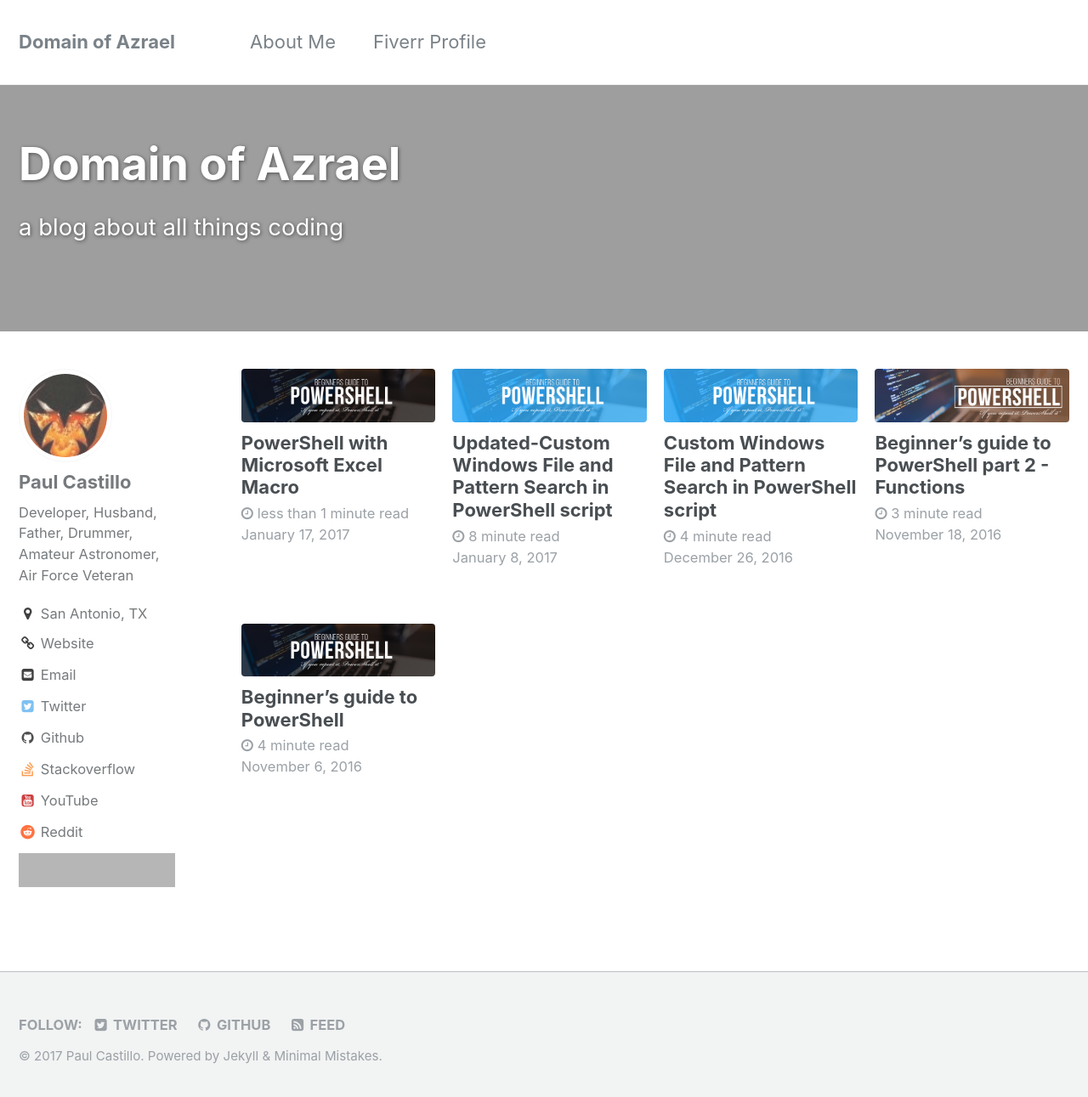
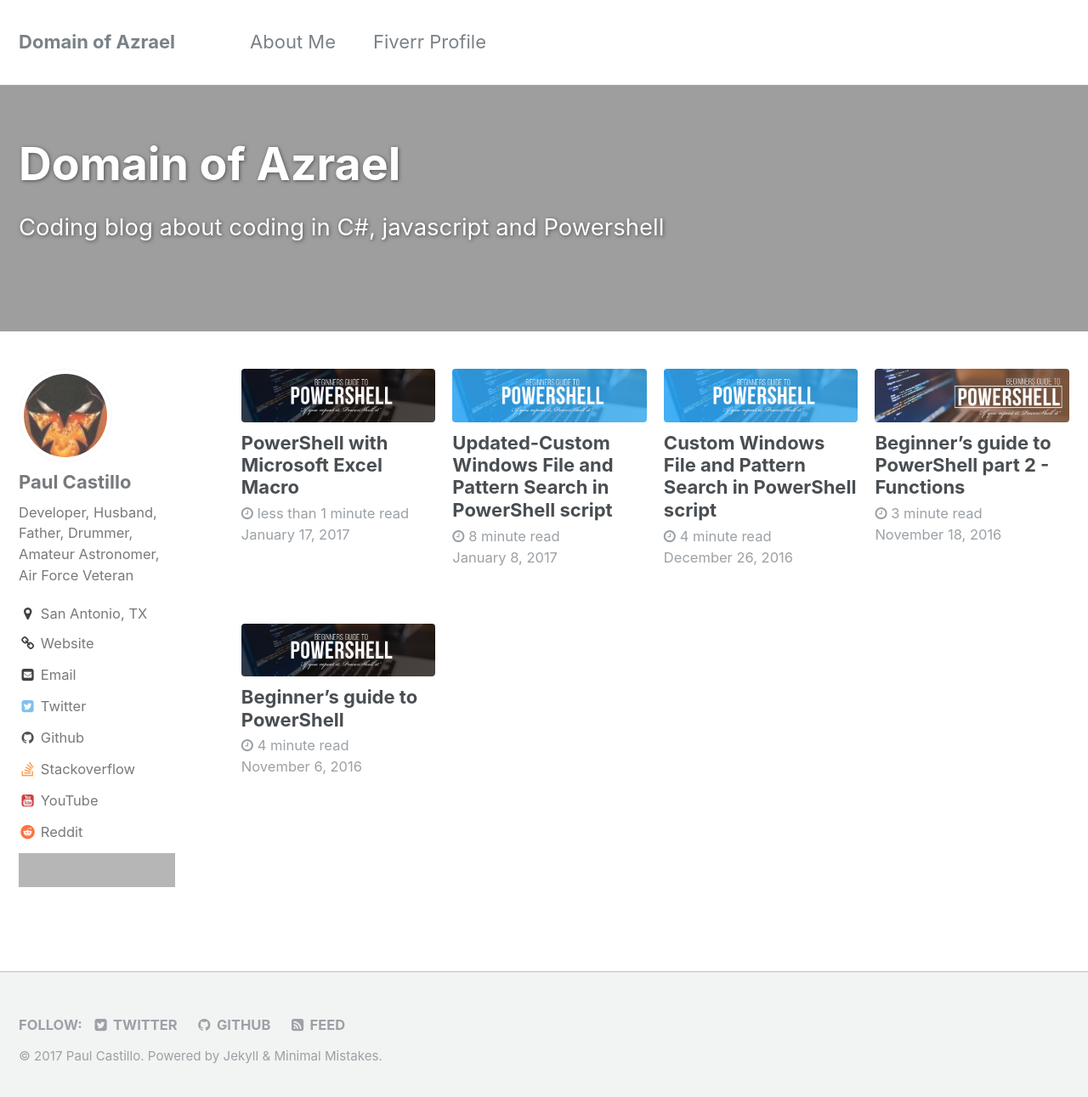
Before and after one commit to pcast01/pcast01.github.io, a Jekyll site: the page built from index.html, in a window 1280 px wide and 1299 px high. Shown: the top 1291 px of the window at 85% size. Built offline with Jekyll 4.4.1, drawn with Linux system fonts in a browser that asks for light colours; the list of posts is cut into pages by our own code; grey boxes are pictures that could not be loaded.

Commit message:
Updated excerpt on main page

```diff
--- a/index.html
+++ b/index.html
@@ -1,7 +1,7 @@
 ---
 layout: home
 author_profile: true
-excerpt: a blog about all things coding
+excerpt: Coding blog about coding in C#, javascript and Powershell
 header:
         overlay_image: /assets/images/background.jpg
 ---
```
